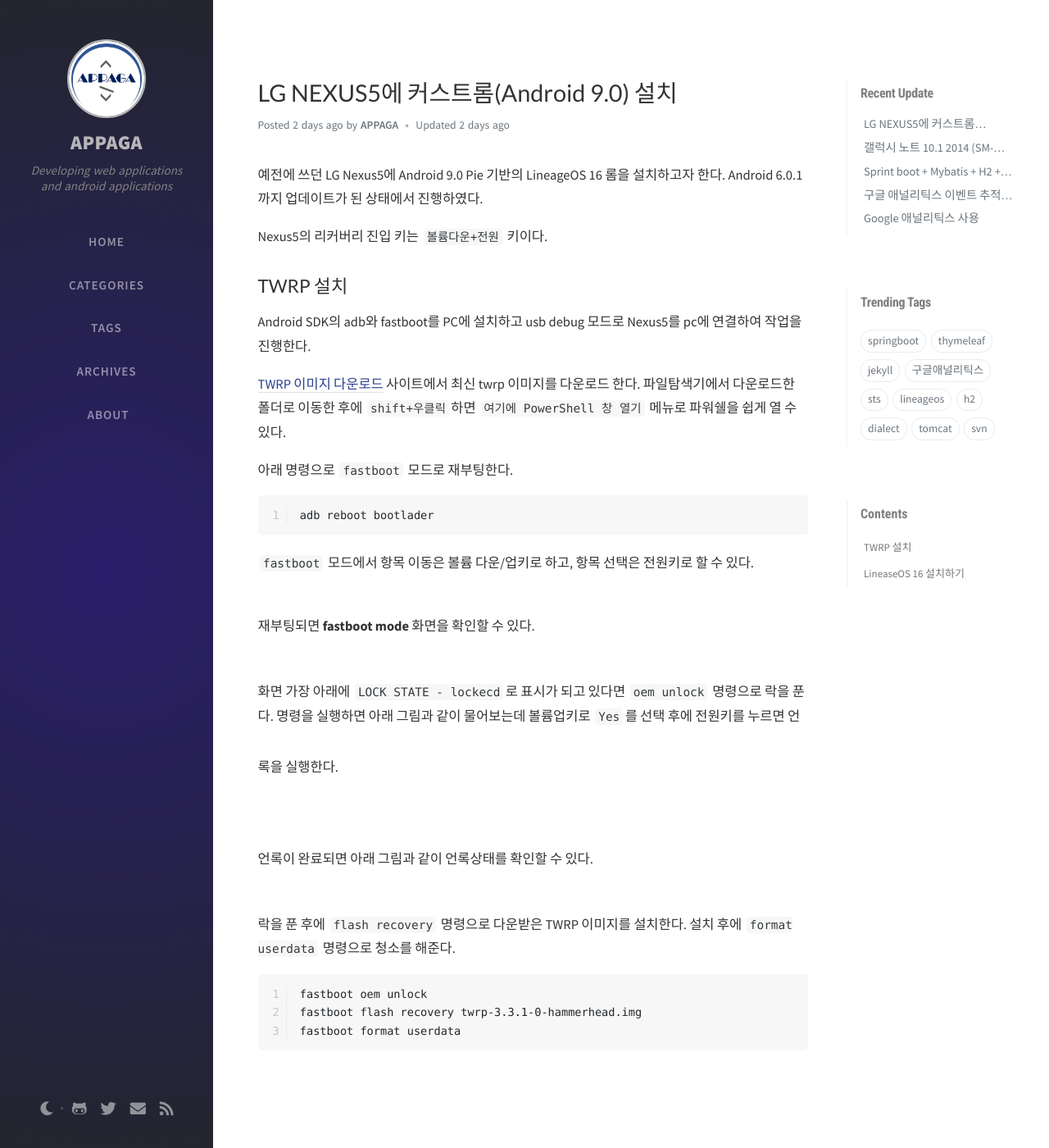
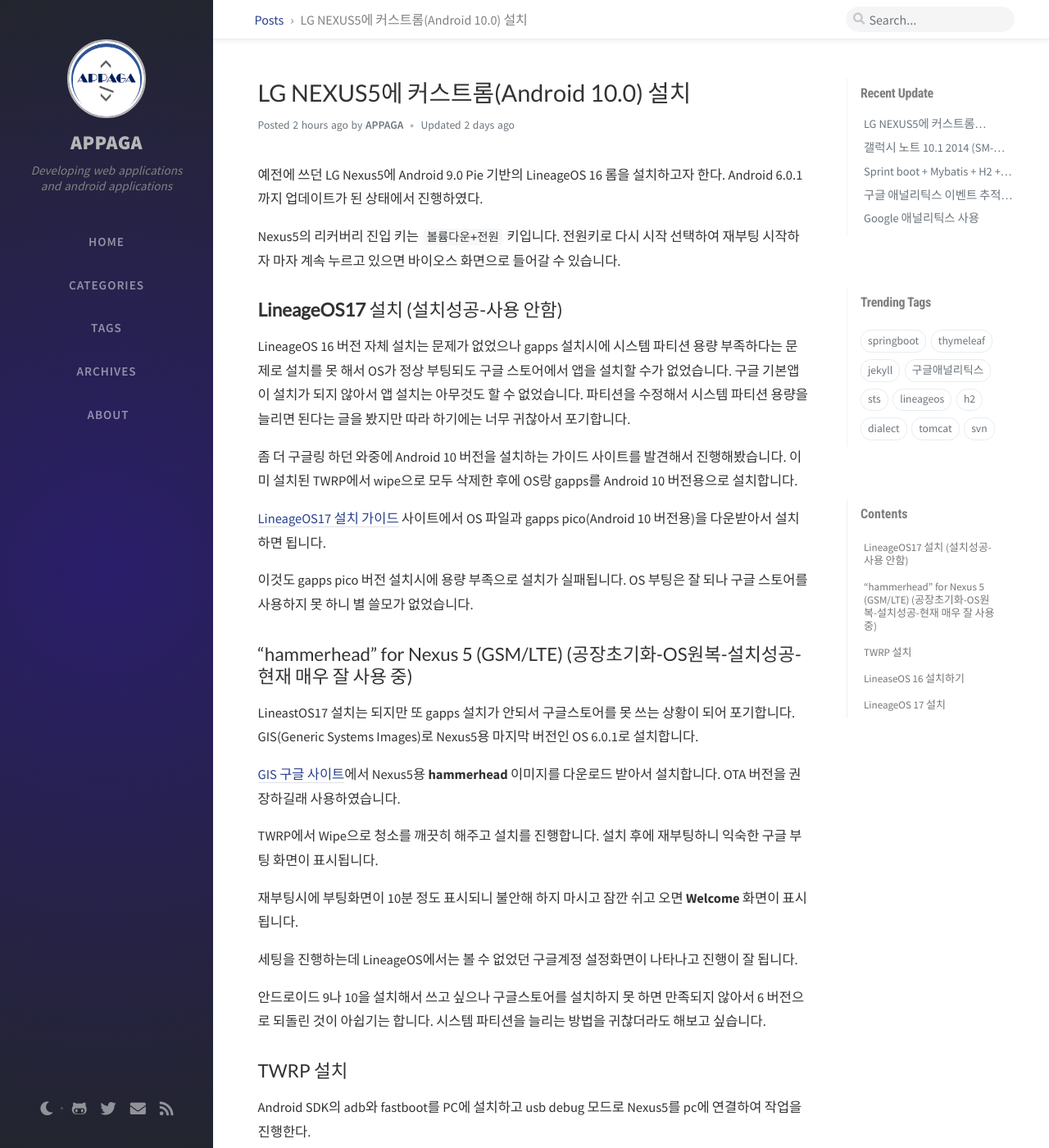
Before and after one commit to appaga/appaga.github.io, a Jekyll site: the page built from _posts/2020-05-20-nexus5-001.md, in a window 1280 px wide and 1400 px high. Shown: the whole window at 82% size. Built offline with Jekyll 4.4.1, drawn with Linux system fonts in a browser that asks for light colours; nearby versions of some CDN libraries; comment, search, counter and statistics services are not loaded.

Commit message:
업데이트

```diff
--- a/_posts/2020-05-20-nexus5-001.md
+++ b/_posts/2020-05-20-nexus5-001.md
@@ -1,7 +1,7 @@
 ---
-title: "LG NEXUS5에 커스트롬(Android 9.0) 설치"
+title: "LG NEXUS5에 커스트롬(Android 10.0) 설치"
 author: APPAGA
-date: 2020-05-20 22:00:00 +0900
+date: 2020-05-22 22:00:00 +0900
 categories: [Android, NEXUS5]
 tags: [lineageos]
 ---
@@ -9,7 +9,40 @@ tags: [lineageos]
 예전에 쓰던 LG Nexus5에 Android 9.0 Pie 기반의 LineageOS 16 롬을 설치하고자 한다.
 Android 6.0.1까지 업데이트가 된 상태에서 진행하였다.
 
-Nexus5의 리커버리 진입 키는 `볼륨다운+전원` 키이다.
+Nexus5의 리커버리 진입 키는 `볼륨다운+전원` 키입니다.
+전원키로 다시 시작 선택하여 재부팅 시작하자 마자 계속 누르고 있으면 바이오스 화면으로 들어갈 수 있습니다.
+
+## **LineageOS17** 설치 (설치성공-사용 안함)
+LineageOS 16 버전 자체 설치는 문제가 없었으나
+gapps 설치시에 시스템 파티션 용량 부족하다는 문제로 설치를 못 해서 OS가 정상 부팅되도
+구글 스토어에서 앱을 설치할 수가 없었습니다.
+구글 기본앱이 설치가 되지 않아서 앱 설치는 아무것도 할 수 없었습니다.
+파티션을 수정해서 시스템 파티션 용량을 늘리면 된다는 글을 봤지만 따라 하기에는 너무 귀찮아서 포기합니다.
+
+좀 더 구글링 하던 와중에 Android 10 버전을 설치하는 가이드 사이트를 발견해서 진행해봤습니다.
+이미 설치된 TWRP에서 wipe으로 모두 삭제한 후에 OS랑 gapps를 Android 10 버전용으로 설치합니다.
+
+[LineageOS17 설치 가이드][os17_install] 사이트에서 OS 파일과 gapps pico(Android 10 버전용)을 다운받아서 설치하면 됩니다.
+
+이것도 gapps pico 버전 설치시에 용량 부족으로 설치가 실패됩니다.
+OS 부팅은 잘 되나 구글 스토어를 사용하지 못 하니 별 쓸모가 없었습니다.
+
+## "hammerhead" for Nexus 5 (GSM/LTE) (공장초기화-OS원복-설치성공-현재 매우 잘 사용 중)
+LineastOS17 설치는 되지만 또 gapps 설치가 안되서 구글스토어를 못 쓰는 상황이 되어 포기합니다.
+GIS(Generic Systems Images)로 Nexus5용 마지막 버전인 OS 6.0.1로 설치합니다.
+
+[GIS 구글 사이트][gis_ota]에서 Nexus5용 **hammerhead** 이미지를 다운로드 받아서 설치합니다.
+OTA 버전을 권장하길래 사용하였습니다.
+
+TWRP에서 Wipe으로 청소를 깨끗히 해주고 설치를 진행합니다.
+설치 후에 재부팅하니 익숙한 구글 부팅 화면이 표시됩니다.
+
+재부팅시에 부팅화면이 10분 정도 표시되니 불안해 하지 마시고 잠깐 쉬고 오면 **Welcome** 화면이 표시됩니다.
+
+세팅을 진행하는데 LineageOS에서는 볼 수 없었던 구글계정 설정화면이 나타나고 진행이 잘 됩니다.
+
+안드로이드 9나 10을 설치해서 쓰고 싶으나 구글스토어를 설치하지 못 하면 만족되지 않아서 6 버전으로 되돌린 것이 아쉽기는 합니다.
+시스템 파티션을 늘리는 방법을 귀찮더라도 해보고 싶습니다.
 
 ## TWRP 설치
 Android SDK의 adb와 fastboot를 PC에 설치하고 usb debug 모드로 Nexus5를 pc에 연결하여 작업을 진행한다.
@@ -73,8 +106,13 @@ TWRP 화면에서  **Install** 화면으로 진입하여 앞에서 복사한 `os
 LineagesOS 설치는 [참고 사이트][os_ref]를 참고하여 진행하고 정리한 것이다.
 TWRP 설치는 [참고 사이트][twrp_ref]를 참고하여 진행하고 정리한 것이다.
 
+## LineageOS 17 설치
+
+
 [os_ref]: http://theupgradeguide.com/2019/06/30/install-android-9-0-pie-on-google-nexus-5-lineageos-16-how-to-guide/
 [twrp_ref]: https://clickitornot.com/install-twrp-recovery-and-root-nexus-5/
 [twrp_down]: https://dl.twrp.me/hammerhead/
 [os_down]: https://forum.xda-developers.com/google-nexus-5/orig-development/rom-lineageos-16-0-nexus-5-t3921162
 [gapps]: https://opengapps.org/
+[os17_install]: https://forum.xda-developers.com/google-nexus-5/orig-development/rom-lineageos-17-1-nexus-5-hammerhead-t4039273
+[gis_ota]: https://developers.google.com/android/ota
```
